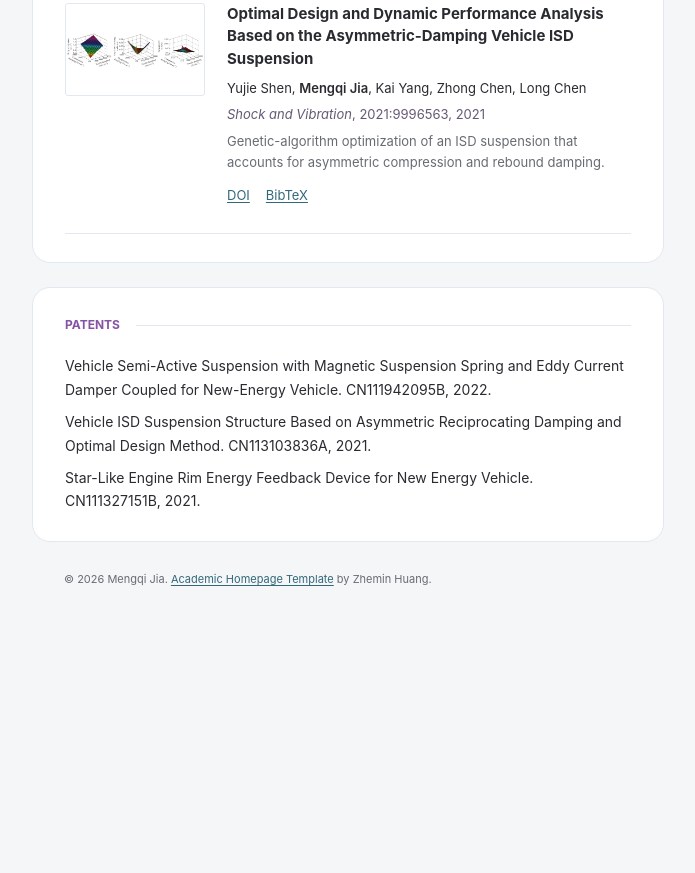
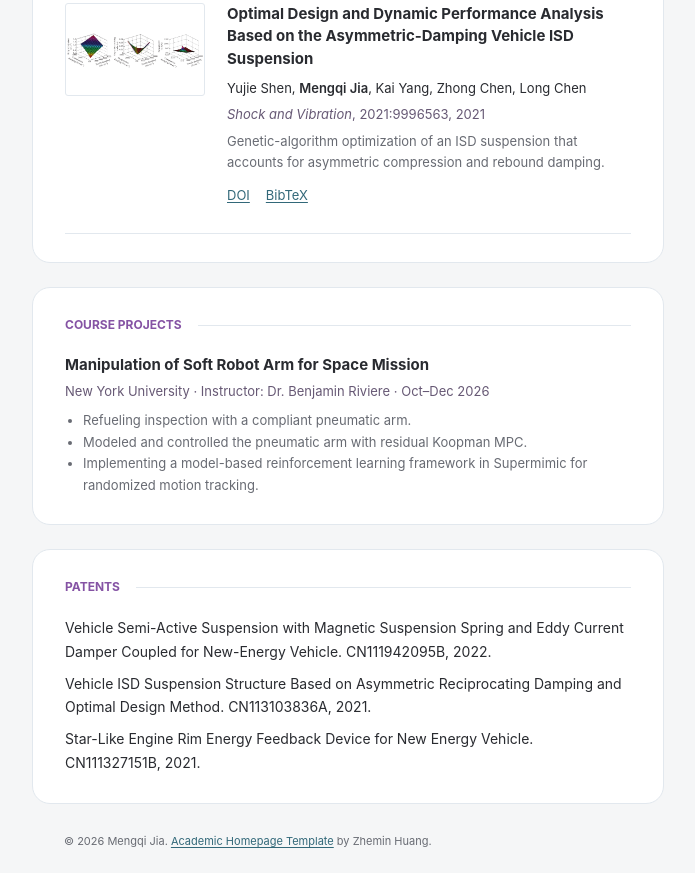
Before and after one commit to mj3664-web/homepage, a plain HTML site: page index.html in a window 1280 px wide. Shown: the part 1530-2403 px from the top of the page, without its empty margins (272-967 px from the left). Before the commit the page ends 2155 px from the top, so only its background shows below. Drawn offline with Linux system fonts and the light colour scheme.

Commit message:
Add Course Projects section with the soft robot arm project
Co-Authored-By: Claude Opus 5.5 <noreply@anthropic.com>
Claude-Session: https://claude.ai/code/session_01SWPavJZp65t57UTzzmps4M

```diff
--- a/index.html
+++ b/index.html
@@ -72,7 +72,7 @@
         <ol class="news-list">
           <li>
             <div class="news-meta"><time datetime="2026-10">Oct 2026</time><span class="news-badge">Latest</span></div>
-            <span class="news-copy">Started a project with Dr. Benjamin Riviere on controlling a soft pneumatic arm for space refueling inspection.</span>
+            <span class="news-copy">Started a course project with Dr. Benjamin Riviere on controlling a soft pneumatic arm for space refueling inspection.</span>
           </li>
           <li>
             <div class="news-meta"><time datetime="2025-09">Sep 2025</time></div>
@@ -148,6 +148,19 @@
         </article>
       </section>
 
+      <section class="section" id="projects" aria-labelledby="projects-title">
+        <h2 id="projects-title">Course Projects</h2>
+        <article class="project">
+          <h3>Manipulation of Soft Robot Arm for Space Mission</h3>
+          <p class="project-meta">New York University &middot; Instructor: Dr. Benjamin Riviere &middot; <time datetime="2026-10">Oct</time>&ndash;<time datetime="2026-12">Dec 2026</time></p>
+          <ul class="project-list">
+            <li>Refueling inspection with a compliant pneumatic arm.</li>
+            <li>Modeled and controlled the pneumatic arm with residual Koopman MPC.</li>
+            <li>Implementing a model-based reinforcement learning framework in Supermimic for randomized motion tracking.</li>
+          </ul>
+        </article>
+      </section>
+
       <section class="section" id="patents" aria-labelledby="patents-title">
         <h2 id="patents-title">Patents</h2>
         <ul class="service-list">
--- a/styles.css
+++ b/styles.css
@@ -126,6 +126,7 @@ h3 {
   grid-template-areas:
     "profile overview news"
     "profile publications news"
+    "profile projects news"
     "profile reviewer news";
   column-gap: 28px;
   row-gap: 24px;
@@ -150,6 +151,7 @@ h3 {
 .profile-inner,
 .overview,
 #publications,
+#projects,
 #patents,
 #news {
   border: 1px solid var(--line);
@@ -264,8 +266,39 @@ h3 {
   grid-area: publications;
 }
 
+#projects {
+  grid-area: projects;
+}
+
 #patents {
   grid-area: reviewer;
+}
+
+.project + .project {
+  margin-top: 18px;
+  padding-top: 18px;
+  border-top: 1px solid var(--line);
+}
+
+.project h3 {
+  margin-bottom: 4px;
+  font-size: 15px;
+  line-height: 1.5;
+}
+
+.project-meta {
+  margin-bottom: 8px;
+  color: #675975;
+  font-size: 13px;
+  line-height: 1.65;
+}
+
+.project-list {
+  margin: 0;
+  padding-left: 18px;
+  color: var(--muted);
+  font-size: 13px;
+  line-height: 1.65;
 }
 
 .section {
@@ -580,6 +613,7 @@ h3 {
       "profile overview"
       "profile news"
       "profile publications"
+      "profile projects"
       "profile reviewer";
     column-gap: 24px;
     width: calc(100% - 48px);
@@ -599,7 +633,7 @@ h3 {
 @media (max-width: 799px) {
   .home-layout {
     grid-template-columns: minmax(0, 1fr);
-    grid-template-areas: "profile" "overview" "news" "publications" "reviewer";
+    grid-template-areas: "profile" "overview" "news" "publications" "projects" "reviewer";
     width: min(640px, calc(100% - 32px));
     margin-top: 24px;
   }
@@ -743,6 +777,7 @@ h3 {
   .profile-inner,
   .overview,
   #publications,
+  #projects,
   #patents,
   #news {
     border: 0;
```
Also changed, not shown: cv/index.html (+9 -6 lines).
